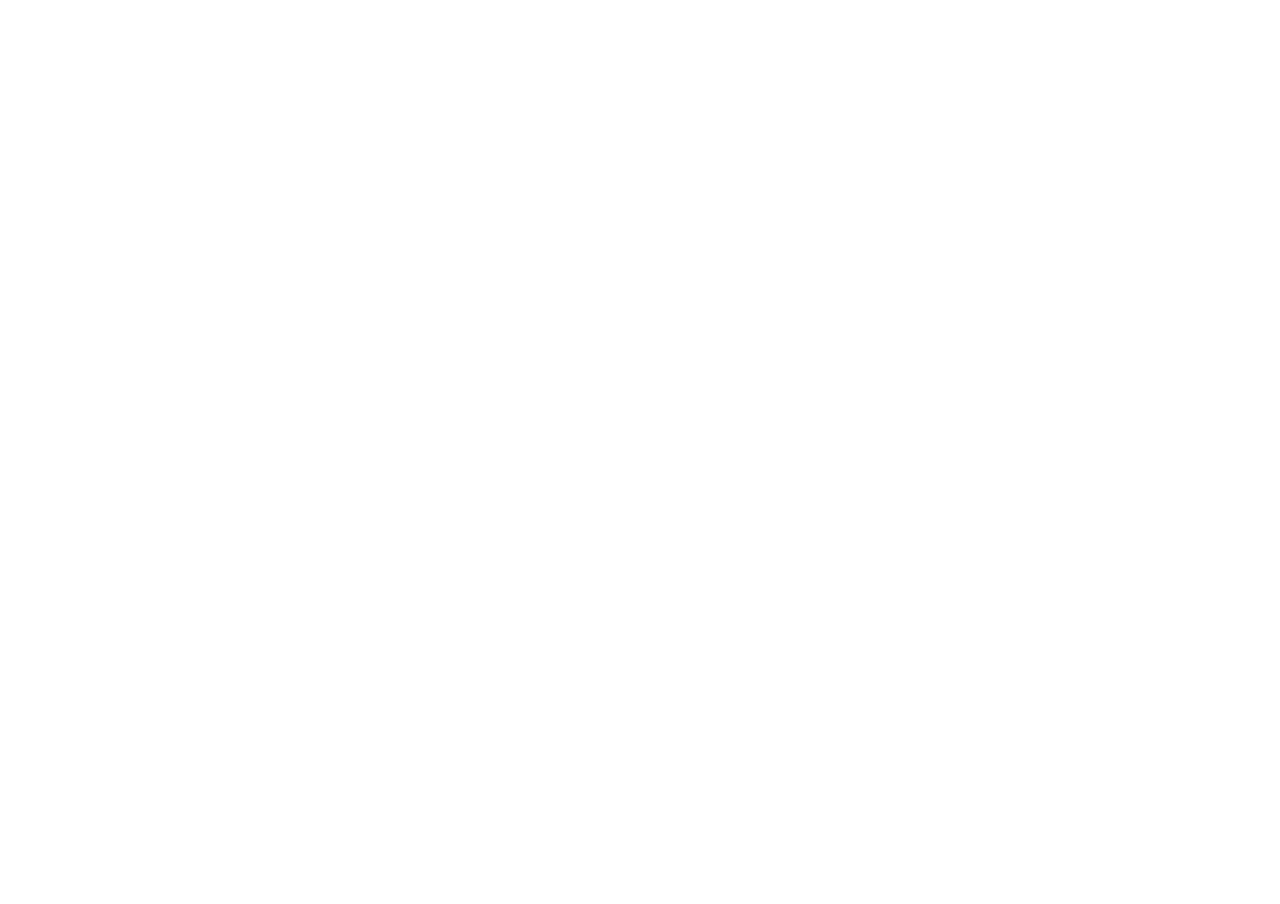
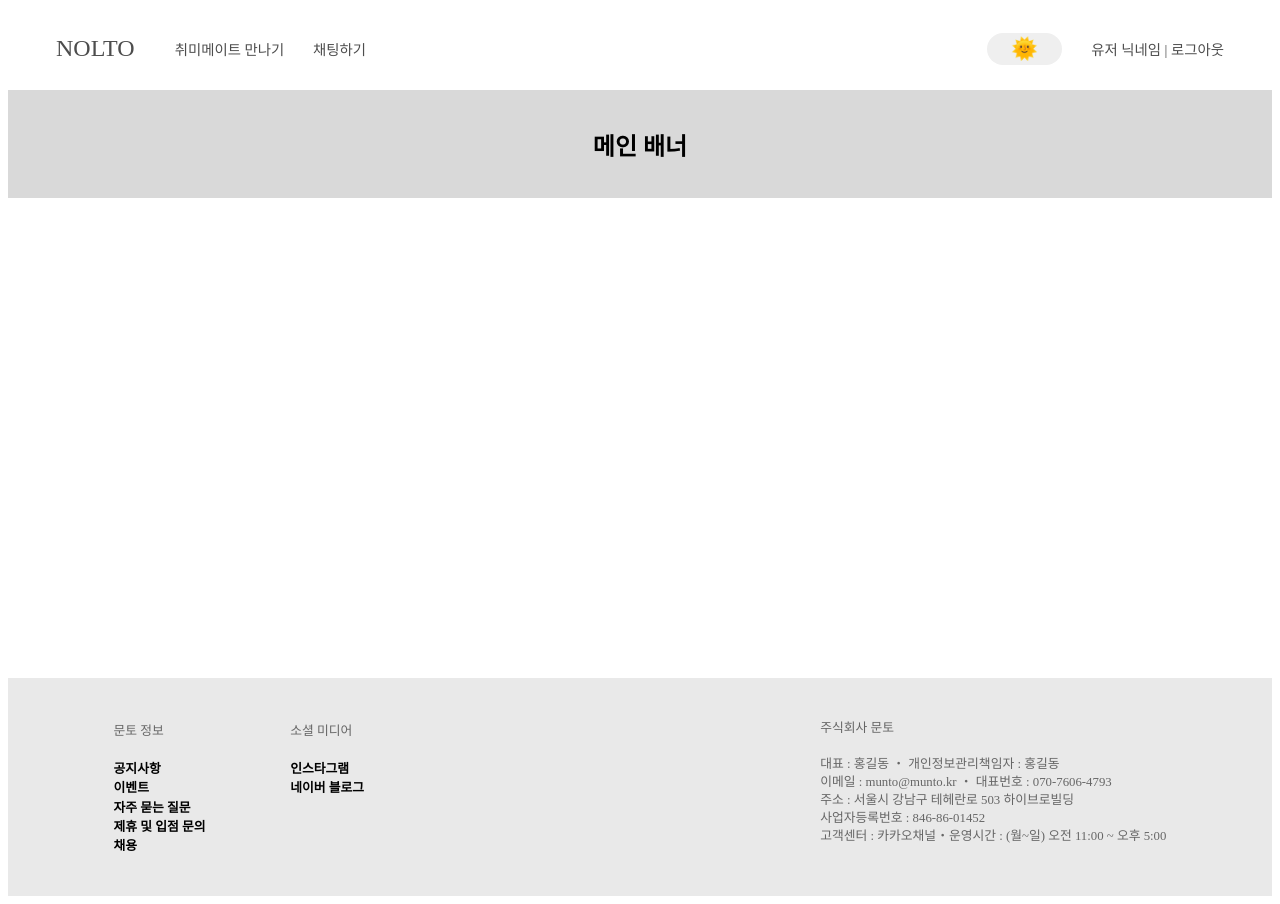
Before and after one commit to KDT1-FE/Y_FE_Toy2, a React (Vite) app: page / in a window 1280 px wide. Before the commit the page ends 800 px from the top, so only its background shows below. Built offline with nearby package versions, Linux system fonts and the light colour scheme.

Commit message:
Add: Header & Footer Markup

```diff
--- a/src/App.tsx
+++ b/src/App.tsx
@@ -1,5 +1,36 @@
+import styled from "styled-components";
+import Footer from "./components/Footer";
+import Header from "./components/Header";
+import { Outlet } from "react-router-dom";
+
 function App() {
-  return <div></div>;
+  return (
+    <Wrapper>
+      <Header />
+      <MainBanner>
+        <h2>메인 배너</h2>
+      </MainBanner>
+      <MainContent />
+      <Outlet />
+      <Footer />
+    </Wrapper>
+  );
 }
 
 export default App;
+
+const Wrapper = styled.div`
+  display: grid;
+  grid-template-rows: auto 1fr auto 2fr;
+`;
+const MainContent = styled.div`
+  width: 100%;
+  height: calc(100vh - 20rem);
+`;
+const MainBanner = styled.div`
+  display: flex;
+  flex-direction: column;
+  justify-content: center;
+  align-items: center;
+  background-color: #d9d9d9;
+`;
--- /dev/null
+++ b/src/components/Footer.tsx
@@ -0,0 +1,62 @@
+import styled from "styled-components";
+
+function Footer() {
+  return (
+    <FooterWrapper>
+      <LeftWrapper>
+        <div className="first-row">문토 정보</div>
+        <div className="first-row">소셜 미디어</div>
+        <div className="other-rows">공지사항</div>
+        <div className="other-rows">인스타그램</div>
+        <div className="other-rows">이벤트</div>
+        <div className="other-rows">네이버 블로그</div>
+        <div className="other-rows">자주 묻는 질문</div>
+        <div className="other-rows"></div>
+        <div className="other-rows">제휴 및 입점 문의</div>
+        <div className="other-rows"></div>
+        <div className="other-rows">채용</div>
+        <div className="other-rows"></div>
+      </LeftWrapper>
+      <RightWrapper>
+        주식회사 문토
+        <br />
+        <br /> 대표 : 홍길동 ・ 개인정보관리책임자 : 홍길동
+        <br /> 이메일 : munto@munto.kr ・ 대표번호 : 070-7606-4793 <br />
+        주소 : 서울시 강남구 테헤란로 503 하이브로빌딩 <br />
+        사업자등록번호 : 846-86-01452 <br />
+        고객센터 : 카카오채널・운영시간 : (월~일) 오전 11:00 ~ 오후 5:00
+      </RightWrapper>
+    </FooterWrapper>
+  );
+}
+
+export default Footer;
+
+const FooterWrapper = styled.div`
+  background-color: #e9e9e9;
+  display: grid;
+  grid-template-columns: 1fr auto;
+  padding: 1em 5em;
+`;
+const LeftWrapper = styled.div`
+  display: grid;
+  grid-template-columns: repeat(2, 1fr);
+  grid-auto-rows: minmax(1.5em, auto);
+  width: 50%;
+  font-size: 0.8em;
+  padding: 2em;
+  .first-row {
+    font-weight: 400;
+    color: #666666;
+    margin-bottom: 1.5em;
+  }
+  .other-rows {
+    font-weight: 700;
+  }
+`;
+const RightWrapper = styled.div`
+  padding: 2em;
+  font-size: 0.8em;
+  color: #666666;
+  line-height: 1.4em;
+`;
--- /dev/null
+++ b/src/components/Header.tsx
@@ -0,0 +1,100 @@
+import { useState } from "react";
+import { Link } from "react-router-dom";
+import styled from "styled-components";
+
+interface MenuListItem {
+  key: number;
+  to: string;
+  text: string;
+}
+
+const Header = () => {
+  const [isDarkTheme, setIsDarkTheme] = useState(false);
+  const toggleMode = () => {
+    setIsDarkTheme((prev) => !prev);
+  };
+
+  const menuList: MenuListItem[] = [
+    {
+      key: 1,
+      to: "/profile",
+      text: "취미메이트 만나기"
+    },
+    {
+      key: 2,
+      to: "/chat",
+      text: "채팅하기"
+    }
+  ];
+
+  return (
+    <NavBar>
+      <SubMenu>
+        <Logo>
+          <StyledLink to={""}>NOLTO</StyledLink>
+        </Logo>
+        <Menu>
+          {menuList.map((menu) => (
+            <li key={menu.key}>
+              <StyledLink to={menu.to}>{menu.text}</StyledLink>
+            </li>
+          ))}
+        </Menu>
+      </SubMenu>
+      <UserBar>
+        <DarkThemeBtn onClick={toggleMode}>
+          {!isDarkTheme ? "🌞" : "🌛"}
+        </DarkThemeBtn>
+        <UserInfo>유저 닉네임 | 로그아웃</UserInfo>
+      </UserBar>
+    </NavBar>
+  );
+};
+
+export default Header;
+
+const NavBar = styled.div`
+  display: flex;
+  flex-direction: row;
+  justify-content: space-between;
+  align-items: center;
+  padding: 1em 3em;
+  color: #4d4d4d;
+`;
+const SubMenu = styled.div`
+  display: flex;
+  flex-direction: row;
+`;
+const Logo = styled.div`
+  display: flex;
+  align-items: center;
+  font-size: 1.5em;
+  font-weight: 300;
+`;
+const Menu = styled.ul`
+  display: flex;
+  flex-direction: row;
+  gap: 2em;
+  font-size: 0.9em;
+  font-weight: 400;
+  list-style-type: none;
+`;
+const StyledLink = styled(Link)`
+  text-decoration: none;
+  color: inherit;
+`;
+const UserBar = styled.div`
+  display: flex;
+  flex-direction: row;
+  align-items: center;
+  gap: 2em;
+  font-size: 0.9em;
+`;
+const DarkThemeBtn = styled.button`
+  width: 3.5em;
+  height: 1.5em;
+  border: none;
+  font-size: 1.5em;
+  border-radius: 3em;
+`;
+const UserInfo = styled.div``;
--- a/src/main.tsx
+++ b/src/main.tsx
@@ -1,9 +1,12 @@
 import React from "react";
 import ReactDOM from "react-dom/client";
 import App from "./App.tsx";
+import { BrowserRouter } from "react-router-dom";
 
 ReactDOM.createRoot(document.getElementById("root")!).render(
   <React.StrictMode>
-    <App />
+    <BrowserRouter>
+      <App />
+    </BrowserRouter>
   </React.StrictMode>
 );
```
